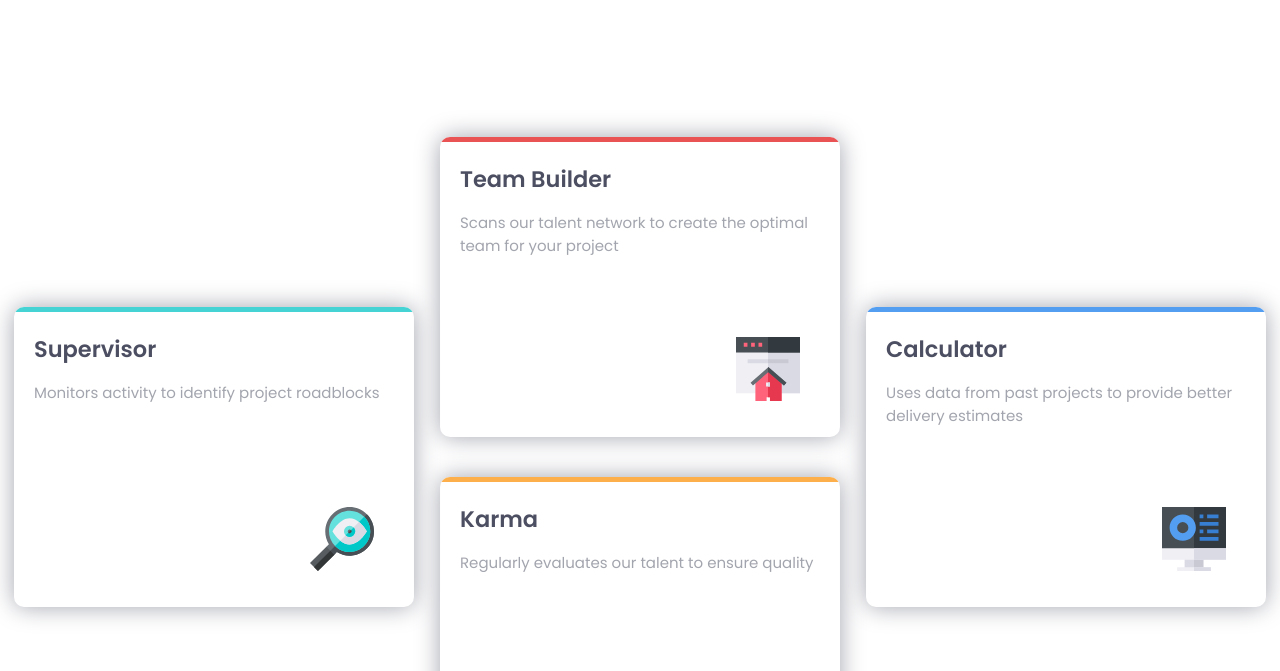
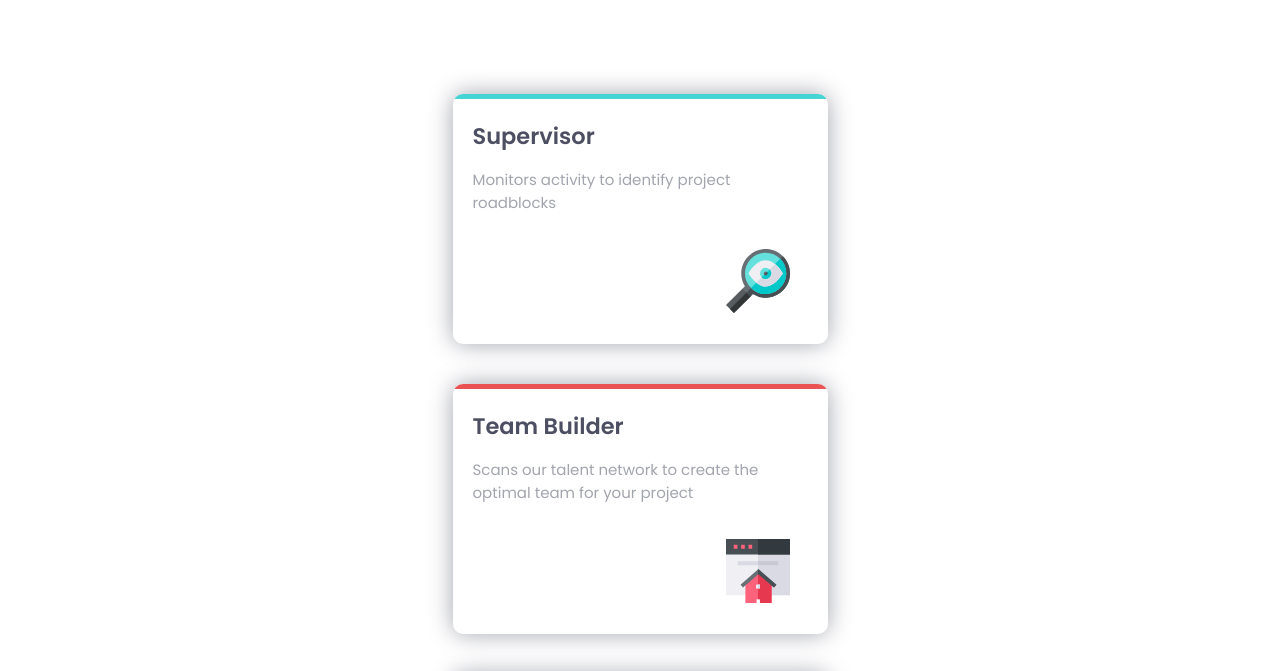
Before and after one commit to atharvpote/Four-Card-Feature-Section, a plain HTML site: page index.html in a window 1280 px wide. Shown: the part 297-968 px from the top of the page. Drawn offline with Linux system fonts and the light colour scheme.

Commit message:
added screenshots.

```diff
--- a/styles.css
+++ b/styles.css
@@ -10,7 +10,8 @@ html {
 
 body {
   color: hsl(229, 6%, 66%);
-    font-family: 'Poppins', -apple-system, BlinkMacSystemFont, 'Segoe UI', Roboto, Oxygen, Ubuntu, Cantarell, 'Open Sans', 'Helvetica Neue', sans-serif;
+  font-family: "Poppins", -apple-system, BlinkMacSystemFont, "Segoe UI", Roboto,
+    Oxygen, Ubuntu, Cantarell, "Open Sans", "Helvetica Neue", sans-serif;
   font-size: 1.5rem;
 }
 
@@ -22,6 +23,7 @@ h2 {
 .feature {
   max-width: 375px;
   margin: 10rem auto;
+  padding: auto 2rem;
 }
 
 .feature__title {
@@ -88,7 +90,7 @@ h2 {
   right: 10%;
 }
 
-@media screen and (min-width:900px) {
+@media screen and (min-width: 1440px) {
   .feature {
     max-width: 1440px;
   }
```
Also changed, not shown: screenshots/desktop.png (added), screenshots/mobile.png (added). Lines whose indentation alone changed are shown as unchanged.
